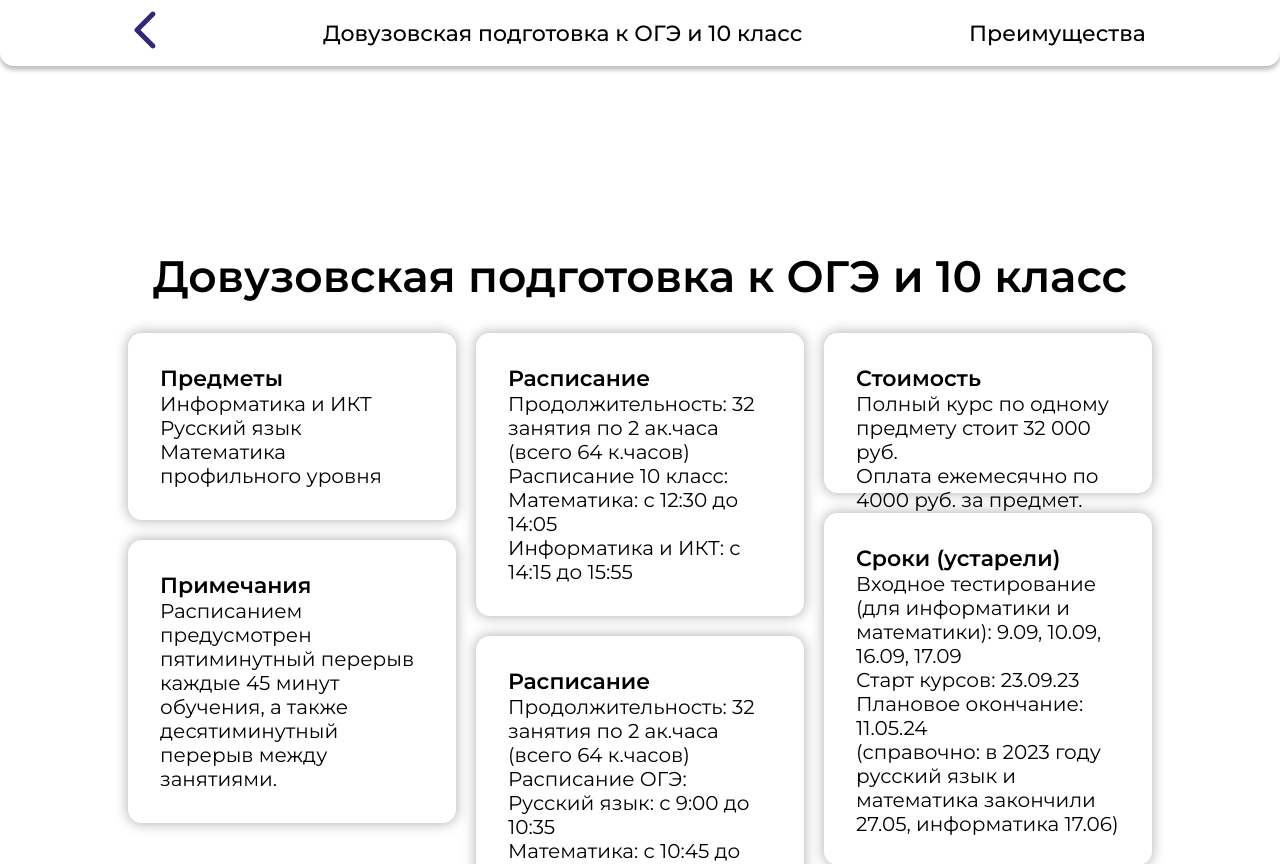
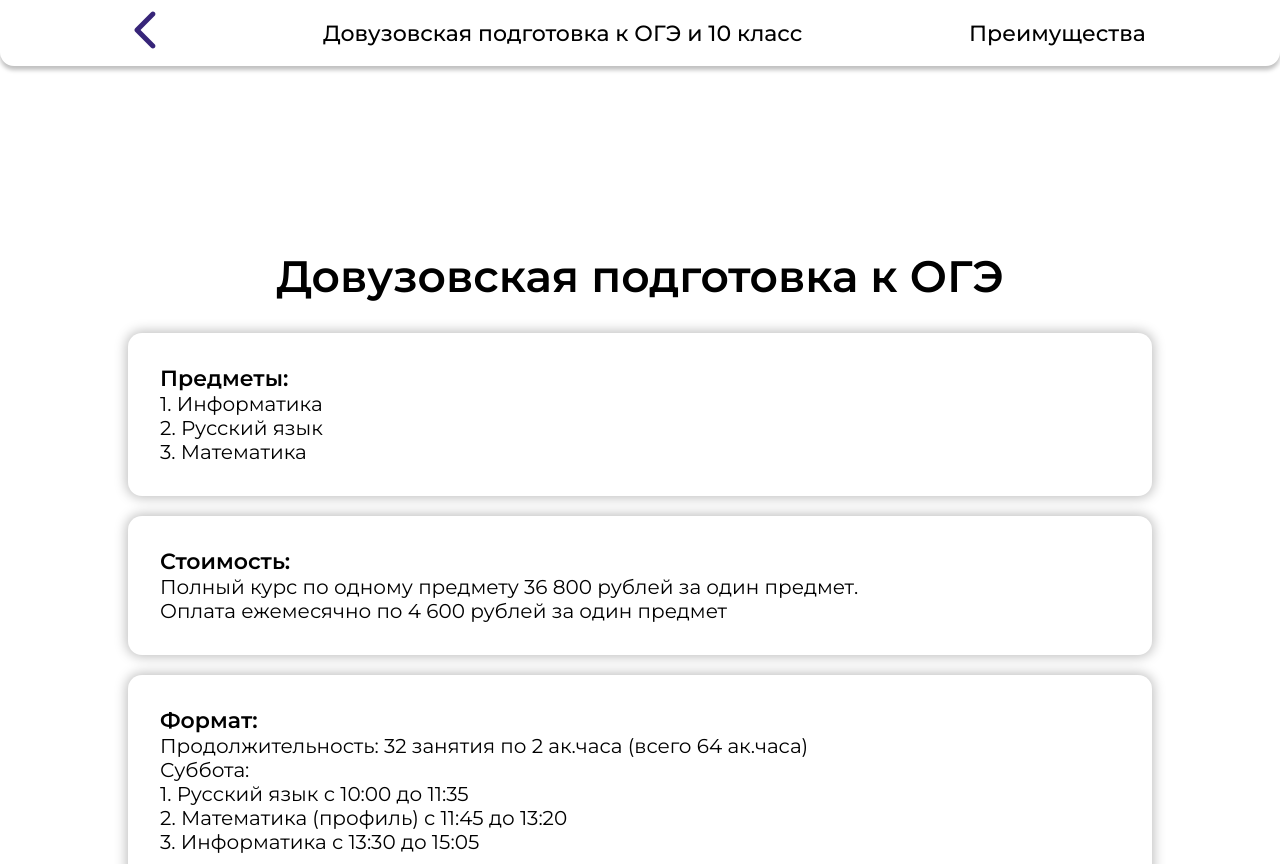
Before and after one commit to 3elt3er/MTUCI, a React (Vite) app: page /#/dovuz-oge in a window 1280 px wide. Shown: the top 864 px of the page. Built offline with nearby package versions, Linux system fonts and the light colour scheme.

Commit message:
new pages dovuz 10, update full informations

```diff
--- a/src/pages/dovuz/DovuzEge.jsx
+++ b/src/pages/dovuz/DovuzEge.jsx
@@ -19,7 +19,7 @@ const DovuzEge = () => {
         onClick={executeScroll}
       />
       <div className='window noHeightLimitMobile' id='dovuz'>
-        <div className={classes.headerOfPage}>Довузовская подготовка к ЕГЭ 11/10 классы</div>
+        <div className={classes.headerOfPage}>Довузовская подготовка к ЕГЭ 11 класс</div>
         <div className={classes.flexBlock}>
           <div className={classes.columns}>
             <div className={`${classes.item} ${classes.firstItem}`}>
--- a/src/pages/dovuz/DovuzEgeTen.jsx
+++ b/src/pages/dovuz/DovuzEgeTen.jsx
@@ -27,14 +27,11 @@ const DovuzEge = () => {
               <span>1. Информатика</span>
               <span>2. Математика профильного уровня (требуется входное тестирование)</span>
             </div>
-          </div>
-            <div className={classes.columns}>
             <div className={`${classes.item} ${classes.firstItem}`}>
               <div className={classes.header}>Стоимость</div>
               <span>Полный курс по одному предмету 36 800 рублей за один предмет.</span>
               <span>Оплата ежемесячно по  4 600 рублей за один предмет</span>
             </div>
-            <div className={classes.columns}>
             <div className={`${classes.item} ${classes.firstItem}`}>
               <div className={classes.header}>Формат обучение</div>
               <span>Суббота:</span>
@@ -42,15 +39,12 @@ const DovuzEge = () => {
               <span>1. Математика (профиль) с 11:45 до 13:20</span>
               <span>2. Информатика с 10:00 до 11:35</span>
             </div>
-            </div>
-              <div className={classes.columns}>
             <div className={`${classes.item} ${classes.firstItem}`}>
               <div className={classes.header}>Расписание</div>
               <span>Продолжительность: 32 занятия по 2 ак.часа (всего 64 ак.часа)</span>
               <span>Расписание:</span>
               <span>1 занятие: с 10:00 до 13:15</span>
               <span>2 занятие: с 11:45 до 13:20</span>
-                </div>
             </div>
           </div>
         </div>
--- a/src/pages/dovuz/DovuzOge.jsx
+++ b/src/pages/dovuz/DovuzOge.jsx
@@ -18,49 +18,33 @@ const DovuzOge = () => {
         onClick={executeScroll}
       />
       <div className='window noHeightLimitMobile' id='dovuz'>
-        <div className={classes.headerOfPage}>Довузовская подготовка к ОГЭ и 10 класс</div>
+        <div className={classes.headerOfPage}>Довузовская подготовка к ОГЭ</div>
         <div className={classes.flexBlock}>
           <div className={classes.columns}>
             <div className={`${classes.item} ${classes.firstItem}`}>
-              <div className={classes.header}>Предметы</div>
-              <span>Информатика и ИКТ</span>
-              <span>Русский язык</span>
-              <span>Математика профильного уровня</span>
+              <div className={classes.header}>Предметы:</div>
+              <span>1. Информатика</span>
+              <span>2. Русский язык</span>
+              <span>3. Математика</span>
             </div>
-            <div className={classes.item}>
-              <div className={classes.header}>Примечания</div>
-              <span>Расписанием предусмотрен пятиминутный перерыв каждые 45 минут обучения, а также десятиминутный перерыв между занятиями.</span>
+            <div className={`${classes.item} ${classes.firstItem}`}>
+              <div className={classes.header}>Стоимость:</div>
+              <span>Полный курс по одному предмету 36 800 рублей за один предмет.</span>
+              <span>Оплата ежемесячно по  4 600 рублей за один предмет</span>
             </div>
-          </div>
-          <div className={classes.columns}>
-            <div className={`${classes.item} ${classes.secondItem}`}>
-              <div className={classes.header}>Расписание</div>
-              <span>Продолжительность: 32 занятия по 2 ак.часа (всего 64 к.часов)</span>
-              <span>Расписание 10 класс:</span>
-              <span>Математика: с 12:30 до 14:05 </span>
-              <span>Информатика и ИКТ: с 14:15 до 15:55</span>
+            <div className={`${classes.item} ${classes.firstItem}`}>
+              <div className={classes.header}>Формат:</div>
+              <span>Продолжительность: 32 занятия по 2 ак.часа (всего 64 ак.часа)</span>
+              <span>Суббота:</span>
+              <span>1. Русский язык с 10:00 до 11:35</span>
+              <span>2. Математика (профиль) с 11:45 до 13:20</span>
+              <span>3. Информатика с 13:30 до 15:05</span>
             </div>
-            <div className={classes.item}>
-              <div className={classes.header}>Расписание</div>
-              <span>Продолжительность: 32 занятия по 2 ак.часа (всего 64 к.часов)</span>
-              <span>Расписание ОГЭ:</span>
-              <span>Русский язык: с 9:00 до 10:35</span>
-              <span>Математика: с 10:45 до 12:20 </span>
-              <span>Информатика и ИКТ: с 12:30 до 14:05</span>
-            </div>
-          </div>
-          <div className={classes.columns}>
-            <div className={`${classes.item} ${classes.thirdItem}`}>
-              <div className={classes.header}>Стоимость</div>
-              <span>Полный курс по одному предмету стоит 32 000 руб.</span>
-              <span>Оплата ежемесячно по 4000 руб. за предмет.</span>
-            </div>
-            <div className={classes.item}>
-              <div className={classes.header}>Сроки (устарели)</div>
-              <span>Входное тестирование (для информатики и математики): 9.09, 10.09, 16.09, 17.09</span>
-              <span>Старт курсов: 23.09.23</span>
-              <span>Плановое окончание: 11.05.24</span>
-              <span>(справочно: в 2023 году русский язык и математика закончили 27.05, информатика 17.06)</span>
+            <div className={`${classes.item} ${classes.firstItem}`}>
+              <div className={classes.header}>Расписание:</div>
+              <span>1 занятие: с 10:00 до 11:35</span>
+              <span>2 занятие: с 11:45 до 13:20</span>
+              <span>3 занятие с 13:30 до 15:05</span>
             </div>
           </div>
         </div>
--- a/src/pages/dovuz/DovuzVi.jsx
+++ b/src/pages/dovuz/DovuzVi.jsx
@@ -23,44 +23,9 @@ const DovuzVi = () => {
           <div className={classes.columns}>
             <div className={`${classes.item} ${classes.firstItem}`}>
               <div className={classes.header}>Предметы</div>
-              <span>Информатика и ИКТ</span>
-              <span>Математика</span>
-              <span>Русский язык</span>
-            </div>
-            <div className={classes.item}>
-              <div className={classes.header}>Примечания</div>
-              <span>Расписанием предусмотрен пятиминутный перерыв каждые 45 минут обучения, а также пятнадцатиминутный перерыв между занятиями.</span>
-            </div>
-          </div>
-          <div className={classes.columns}>
-            <div className={`${classes.item} ${classes.secondItem}`}>
-              <div className={classes.header}>Сроки</div>
-              <span>1 поток: Ноябрь 2023 – Март 2024</span>
-              <span>2 поток: Март 2024 – Июнь 2024</span>
-            </div>
-            <div className={classes.item}>
-              <div className={classes.header}>Расписание</div>
-              <span>Продолжительность: 16 занятий по 2 ак.часа (всего 32 к.часов)</span>
-              <span>Расписание:</span>
-              <span>1 занятие: с 11:00 до 12:30</span>
-              <span>2 занятие: с 12:45 до 14:15 </span>
-              <span>3 занятие: с 14:30 до 16:00</span>
-              <span>3 занятие: с 16:15 до 17:45</span>
-            </div>
-          </div>
-          <div className={classes.columns}>
-            <div className={`${classes.item} ${classes.thirdItem}`}>
-              <div className={classes.header}>Стоимость</div>
-              <span>Полный курс по одному предмету стоит 16 000 руб.</span>
-              <span>Оплата ежемесячно по 4000 руб. за предмет.</span>
-            </div>
-            <div className={classes.item}>
-              <div className={classes.header}>Формат</div>
-              <span>Суббота:</span>
-              <span>1. Информатика</span>
-              <span>2. Математика</span>
-              <span>2. Русский язык</span>
-              <span>Если берут 2 предмета, то время занятий может быть 1-2, 2-3, 3-4, если берут 3 предмета, то время занятий может быть 1-3, 2-4</span>
+              <span>1. Информатика и информационно-коммуникационные технологии</span>
+              <span>2. Математика и элементы теории вероятностей</span>
+              <span>3. Русский язык</span>
             </div>
           </div>
         </div>
```
Lines whose indentation alone changed are shown as unchanged.
